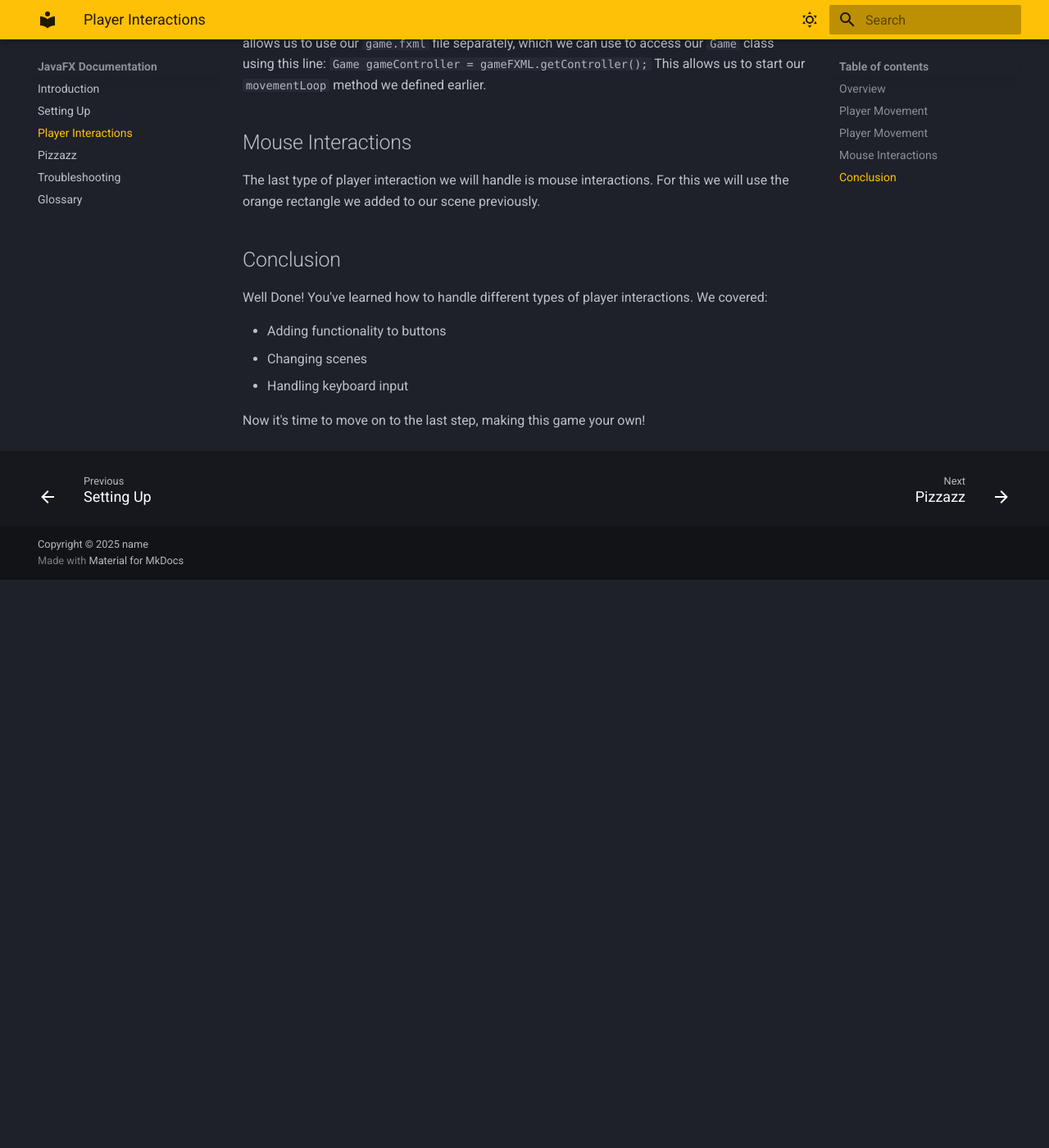
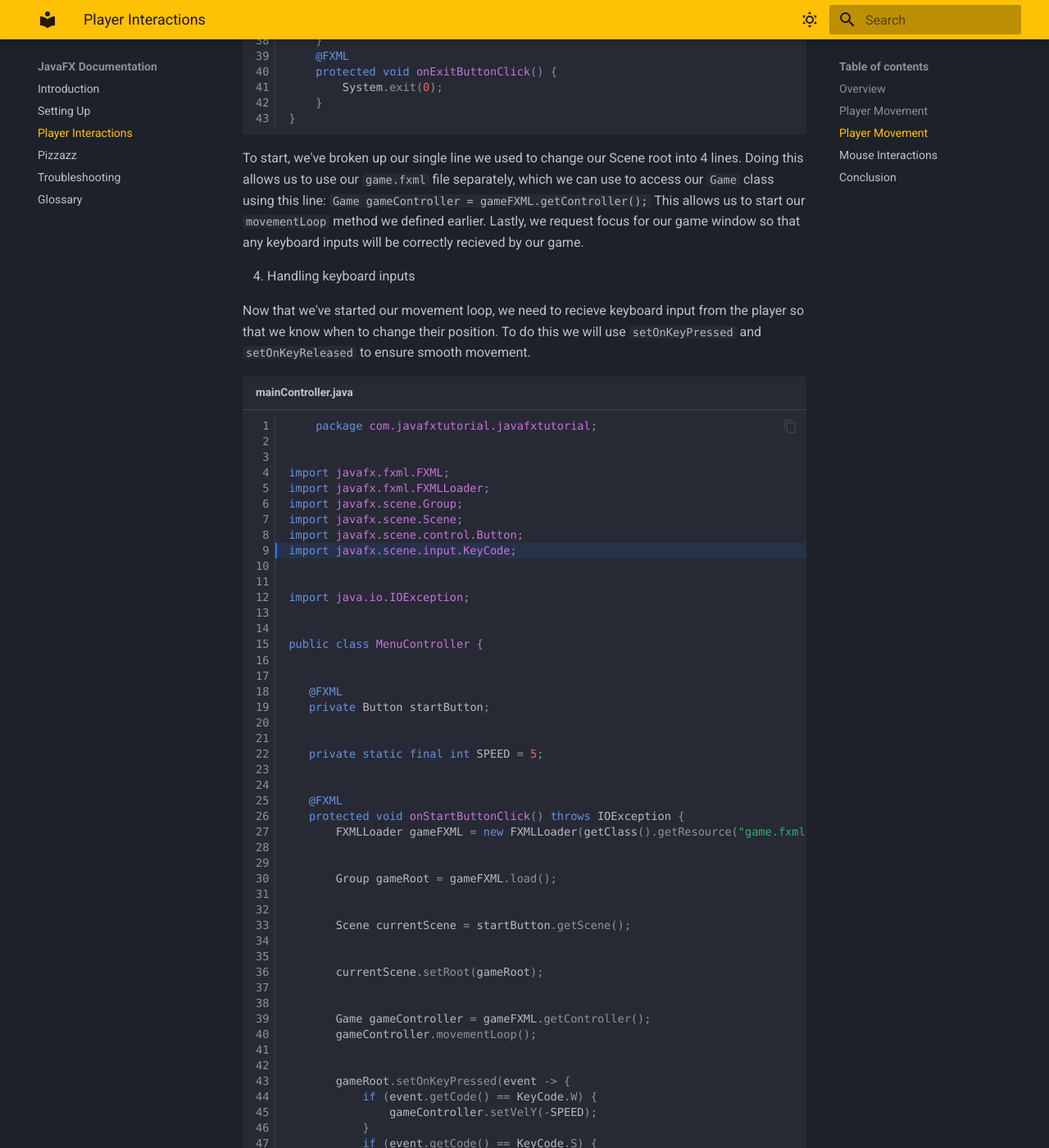
Before and after one commit to nillnought/javafx-documentation, an MkDocs documentation site: the page built from docs/Player_Interactions.md, in a window 1280 px wide and 1400 px high, scrolled down 7766 px. Shown: the whole window at 82% size. Built offline with MkDocs 1.6.1 and Material for MkDocs 9.7.7, drawn with Linux system fonts in a browser that asks for light colours; some web fonts are replaced; before the commit the page ends 8473 px from its top, so only the background shows below that; some of the changed text lies outside the part shown.

Commit message:
highlight codeblocks in setting up

````diff
--- a/docs/Player_Interactions.md
+++ b/docs/Player_Interactions.md
@@ -4,9 +4,10 @@
 This section will focus on handling player interactions like inputs for movement and collisions between the player and another entity.
 ## Player Movement
 <!-- Handling key presses and clicks -->
-Create a new class in our `com.` folder called "MenuController"
+1. Create a new class in our `com.` folder called "MenuController"
+
 ![Image Title](assets\PlayerInteractionsImages\newFile.png"ImageTitle"){: .center-image}
-Now, we need to tell our FXML file to use our controller.
+2. Set the FXML file controller to `MenuContoller`
 ```xml title="mainMenu.fxml" linenums="1" hl_lines="7"
     <?xml version="1.0" encoding="UTF-8"?>
 
@@ -20,6 +21,8 @@
    <Button>Exit</Button>
 </VBox>
 ```
+3. Assign ID to text element
+
 In order for us to change elements in our FXML file, we need to give the element an ID. We will be changing our text element, so let's give it an ID.
 ```xml title="mainMenu.fxml" linenums="1" hl_lines="8"
 <?xml version="1.0" encoding="UTF-8"?>
@@ -35,6 +38,7 @@
 </VBox>
 
 ```
+4. Create method to change text contents
 
 Now we can go to our `MenuController.java` class and add a method to change our text:
 ```java title="MenuController.java" linenums="1" hl_lines="4-5 9-16"
@@ -59,6 +63,7 @@
 ```
 !!! warning
     The @FXML tag is required for any method that modifies an element in our FXML file.
+5. Assign `onAction` for start button
 
 Lastly, let's go back to our FXML file and tell our start button to use this method when we click it:
 ```xml title="mainMenu.fxml" linenums="1" hl_lines="9"
@@ -291,9 +296,9 @@
 }
 ```
 Our two methods `setVelX` and `setVelY` are where we set the player's X and Y velocity, while our `movementLoop` method handles translating the player using that velocity.
-3. Get keyboard inputs
+3. Starting our movement loop
 
-Lastly, we need to get the player's inputs so that we know when to move them. To do this let's make some changes to our `MenuController` class.
+Before we can handle any keyboard inputs we need to start our `movementLoop`. To do this let's make some changes to our `MenuController` class.
 
 ```java title="MenuController.java" linenums="1" hl_lines="17 21-37"
 package com.javafxtutorial.javafxtutorial;
@@ -344,7 +349,100 @@
 To start, we've broken up our single line we used to change our Scene root into 4 lines.
 Doing this allows us to use our `game.fxml` file separately, which we can use to access our `Game` class using this line: `Game gameController = gameFXML.getController();`
 This allows us to start our `movementLoop` method we defined earlier.
+Lastly, we request focus for our game window so that any keyboard inputs will be correctly recieved by our game.
 
+4. Handling keyboard inputs
+
+Now that we've started our movement loop, we need to recieve keyboard input from the player so that we know when to change their position.
+To do this we will use `setOnKeyPressed` and `setOnKeyReleased` to ensure smooth movement.
+``` java title="mainController.java" linenums="1" hl_lines="9"
+    package com.javafxtutorial.javafxtutorial;
+
+
+import javafx.fxml.FXML;
+import javafx.fxml.FXMLLoader;
+import javafx.scene.Group;
+import javafx.scene.Scene;
+import javafx.scene.control.Button;
+import javafx.scene.input.KeyCode;
+
+
+import java.io.IOException;
+
+
+public class MenuController {
+
+
+   @FXML
+   private Button startButton;
+
+
+   private static final int SPEED = 5;
+
+
+   @FXML
+   protected void onStartButtonClick() throws IOException {
+       FXMLLoader gameFXML = new FXMLLoader(getClass().getResource("game.fxml"));
+
+
+       Group gameRoot = gameFXML.load();
+
+
+       Scene currentScene = startButton.getScene();
+
+
+       currentScene.setRoot(gameRoot);
+
+
+       Game gameController = gameFXML.getController();
+       gameController.movementLoop();
+
+
+       gameRoot.setOnKeyPressed(event -> {
+           if (event.getCode() == KeyCode.W) {
+               gameController.setVelY(-SPEED);
+           }
+           if (event.getCode() == KeyCode.S) {
+               gameController.setVelY(SPEED);
+           }
+           if (event.getCode() == KeyCode.A) {
+               gameController.setVelX(-SPEED);
+           }
+           if (event.getCode() == KeyCode.D) {
+               gameController.setVelX(SPEED);
+           }
+       });
+       gameRoot.setOnKeyReleased(event -> {
+           if (event.getCode() == KeyCode.W) {
+               gameController.setVelY(0);
+           }
+           if (event.getCode() == KeyCode.S) {
+               gameController.setVelY(0);
+           }
+           if (event.getCode() == KeyCode.A) {
+               gameController.setVelX(0);
+           }
+           if (event.getCode() == KeyCode.D) {
+               gameController.setVelX(0);
+           }
+       });
+
+
+       gameRoot.requestFocus();
+   }
+
+
+   private FXMLLoader gameScreen() {
+//        Group root = new Group();
+//        return root;
+       return new FXMLLoader(getClass().getResource("game.fxml"));
+   }
+   @FXML
+   protected void onExitButtonClick() {
+       System.exit(0);
+   }
+}
+```
 ## Mouse Interactions
 The last type of player interaction we will handle is mouse interactions. For this we will use the orange rectangle we added to our scene previously.
 
--- a/docs/Setting_Up.md
+++ b/docs/Setting_Up.md
@@ -9,10 +9,13 @@
 Let's kick things off by making sure you have the JavaFX plugin installed and ready to go:
 
 1. Open IntelliJ IDEA and navigate to the Plugins section
+
    - Click on the "Plugins" tab on the left side of the window
+
 ![Plugins Tab](assets\SettingUpImages\pluginsfull.png"ImageTitle"){: .center-image}
 
 2. In the search bar, type "JavaFX"
+
    - Look for the official JavaFX plugin
    - If it's not installed, click "Install"
    - If it's already installed, make sure it's enabled by checking the box next to the plugin
@@ -49,7 +54,9 @@
 5. Additional Libraries
 
 You will be prompted to select additional libraries once you press next. For this guide we will not be using any additional libraries, so you may ignore this prompt and move ahead to creating your project.
+
 ![Image Title](assets\SettingUpImages\libraries.png"ImageTitle"){: .center-image}
+
 6. Create your project
 
 
@@ -82,7 +89,7 @@
 ![Image Title](assets\SettingUpImages\namefile.png"ImageTitle"){: .center-image}
 4. Make your class extend Application:
 
-```java title="MainMenu.java" linenums="1"
+```java title="MainMenu.java" linenums="1" hl_lines="9"
     package com.javafxtutorial.javafxtutorial;
 
 
@@ -100,8 +107,8 @@
 
 5. Override the start method:
 
-```java title="MainMenu.java" linenums="1"
-    package com.javafxtutorial.javafxtutorial;
+```java title="MainMenu.java" linenums="1" hl_lines="6-7 12-19"
+package com.javafxtutorial.javafxtutorial;
 
 
 
@@ -132,7 +139,7 @@
 ## Building Your First Scene
 <!-- building your first scene -->
 Scenes in JavaFX are like canvases where you'll draw your user interface. Creating a scene is as simple as this:
-```java title="MainMenu.java" linenums="1"
+```java title="MainMenu.java" linenums="1" hl_lines="6 14"
 package com.javafxtutorial.javafxtutorial;
 
 
@@ -155,11 +162,35 @@
 !!! note
     JavaFX has a certain structure that we need to make sure we follow:
     Stage -> Scene -> Parent
+To create a scene we need to pass it a `Parent` node, let's use a group.
+``` java title="MainMenu.java" linenums="1" hl_lines="5 14-17"
+    package com.javafxtutorial.javafxtutorial;
+
+
+import javafx.application.Application;
+import javafx.scene.Group;
+import javafx.scene.Scene;
+import javafx.stage.Stage;
+
+
+public class MainMenu extends Application {
+
+
+   @Override
+   public void start(Stage stage) throws Exception {
+        Group root = new Group();
+        Scene scene = new Scene(root);
+        stage.setScene(scene);
+        stage.show();
+   }
+}
+```
+
 Now when you run the application you should get a window like this:
 ![Image Title](assets\SettingUpImages\newscene.png"ImageTitle"){: .center-image}
 
 The window is a bit too big and is lacking a name so let's change that:
-```java title="MainMenu.java" linenums="1"
+```java title="MainMenu.java" linenums="1" hl_lines="14-15 21 24"
 package com.javafxtutorial.javafxtutorial;
 
 
@@ -199,9 +230,11 @@
 To start we will add elements manually, then go over how we can translate the elements we added into a single FXML file.
 
 ### Manually Inserting Elements
+1. Make a helper method
+
 Adding elements manually takes a decent amount of space, so lets create a helper method called `makeSceneGroup` for this.
 Our helper method will return a group, which we will use for our scene's parent.
-```java title="MainMenu.java" linenums="1"
+```java title="MainMenu.java" linenums="1" hl_lines="27-30"
     package com.javafxtutorial.javafxtutorial;
 
 
@@ -235,6 +268,8 @@
 }
 
 ```
+2. Adding elements
+
 Now that we have our scene set up, let's start by adding some basic shapes.
 We can create a rectangle by using this line of code:
 ```java
@@ -245,7 +280,7 @@
 !!! note
     We can also assign our rectangle a colour by passing `Color.RED`, where `RED` can be replaced with the colour we want.
 Let's add our rectangle to our group and return the group to finish our method.
-``` java title="makeSceneGroup method" linenums="27"
+``` java title="makeSceneGroup method" linenums="27" hl_lines="3-5"
 private Group makeSceneGroup() {
     Group sceneGroup  = new Group();
     Rectangle rectangle = new Rectangle(80, 80, Color.RED);
@@ -257,7 +292,7 @@
 ![Image Title](assets\SettingUpImages\red.png"ImageTitle"){: .center-image}
 
 Let's remove the rectangle and add some other elements to make our menu.
-``` java title="MainMenu.java" linenums="1"
+``` java title="MainMenu.java" linenums="1" hl_lines="7-9 20 29-33"
 package com.javafxtutorial.javafxtutorial;
 
 
@@ -266,8 +301,6 @@
 import javafx.scene.Scene;
 import javafx.scene.control.Button;
 import javafx.scene.layout.VBox;
-import javafx.scene.paint.Color;
-import javafx.scene.shape.Rectangle;
 import javafx.scene.text.Text;
 import javafx.stage.Stage;
 
@@ -311,7 +344,8 @@
 FXML allows you to design your user interface separately from your Java code. Let's take a look at how we can convert our menu into a FXML file.
 For a more detailed look into FXML check out the [Oracle Documentation](https://openjfx.io/javadoc/24/javafx.fxml/javafx/fxml/doc-files/introduction_to_fxml.html) on it.
 
-### Creating an FXML File
+1. Creating an FXML File
+
 Start by creating a new file called `MainMenu.fxml` in your resources folder:
 ![Image Title](assets\SettingUpImages\fxmlfilelocation.png"ImageTitle"){: .center-image}
 
@@ -319,8 +353,11 @@
 When you create your FXML file it will look like this:
 ![Image Title](assets\SettingUpImages\initialfxmlfile.png"ImageTitle"){: .center-image}
 From here, we can remove the `AnchorPane` tag and all the initial import statements as we won't be needing them.
+
+2. Recreating our scene
+
 To recreate our scene in our FXML file, insert this code:
-```xml title="MainMenu.xml" linenums="1"
+```xml title="MainMenu.xml" linenums="1" hl_lines="4-11"
 <?xml version="1.0" encoding="UTF-8"?>
 
 
@@ -336,11 +373,13 @@
 ```
 Let's walk through this step by step.
 First we create a VBox, using the VBox tag.
-Inside our VBoc we add our text element and our two buttons, putting what we want the text and buttons to display in between their opening and closing tags.
-### Loading FXML in Your Application
+Inside our VBox we add our text element and our two buttons, putting what we want the text and buttons to display in between their opening and closing tags.
+
+3. Loading FXML in Your Application
+
 Now to use our FXML file we need to load it in our start method.
 
-   ```java title="MainMenu.java" linenums="1"
+   ```java title="MainMenu.java" linenums="1" hl_lines="3-4"
     @Override
     public void start(final Stage stage) throws Exception {
         FXMLLoader menuFXML = new FXMLLoader(getClass().getResource("MainMenu.fxml"));
@@ -354,7 +393,7 @@
     Make sure that in our scene constructor we call our FXML loader we created with .load() attached!! Or else it will not accept it and will fail to construct our scene.
 
 !!! success
-    The final result should look like this:
+    You've successfully created the base for a menu. The final result should look like the image below.
 ![Image Title](assets\SettingUpImages\setupFinal.png"ImageTitle"){: .center-image}
 ## Conclusion
 <!-- end product is a simple title screen with a start button, exit button and title. -->
````
Also changed, not shown: other parts of docs/Setting_Up.md (+4 -2 lines).
